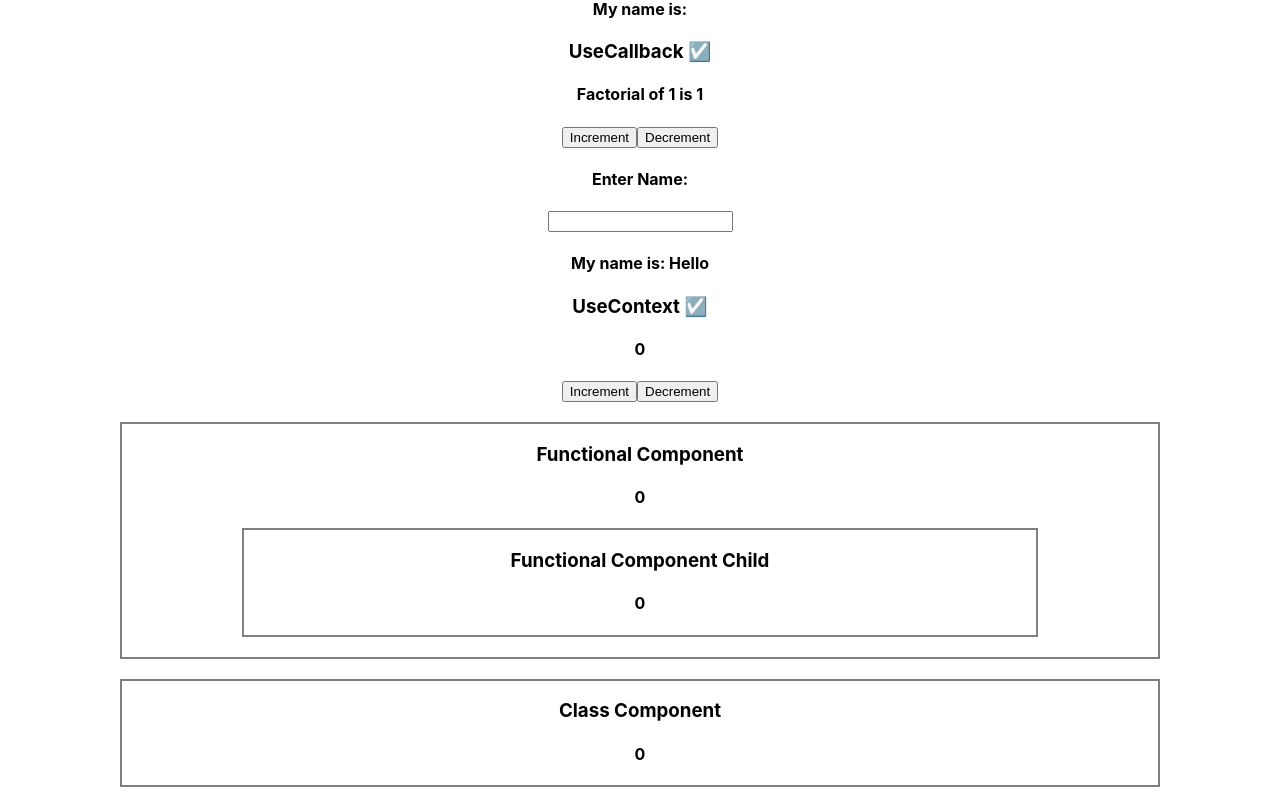
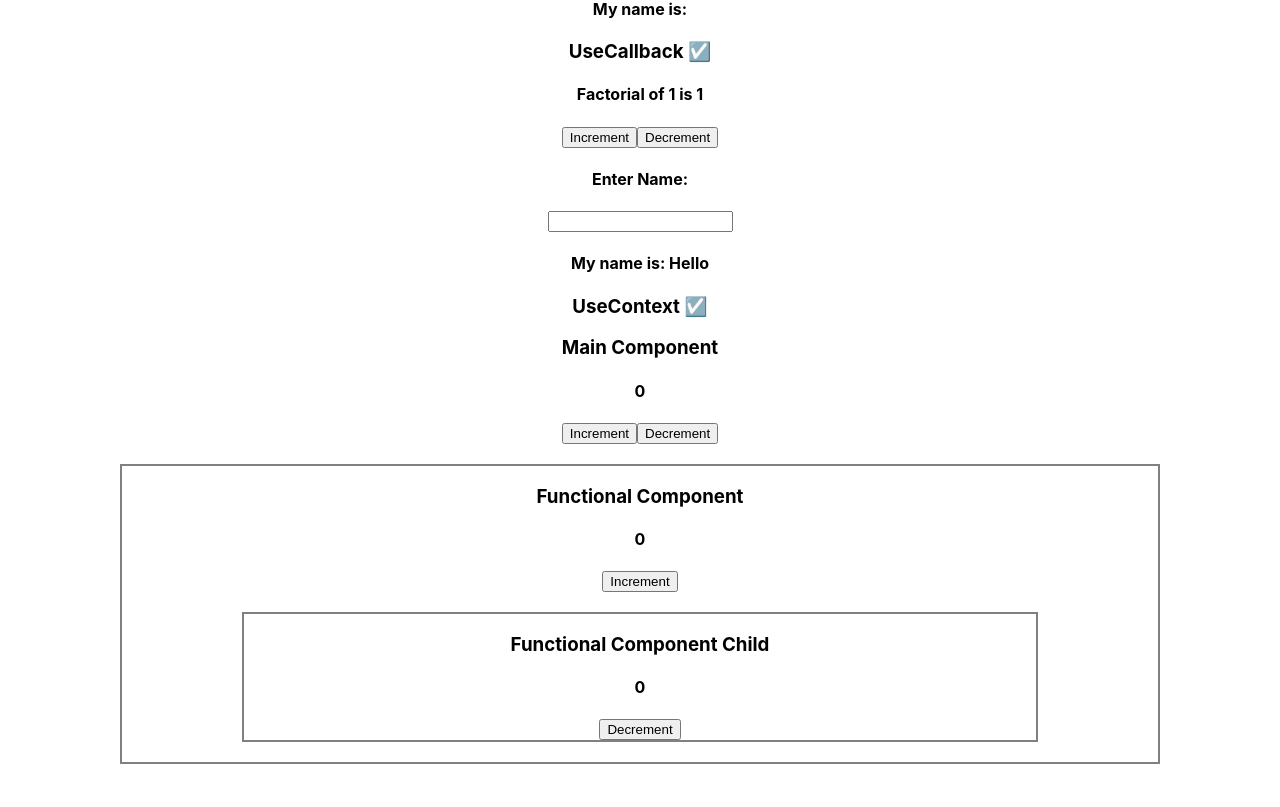
Before and after one commit to Tausif4171/React-Hooks, a React (Create React App) app: page / in a window 1280 px wide. Shown: the part 999-1806 px from the top of the page. After the commit the page ends 1783 px from the top, so only its background shows below. Built offline with nearby package versions, Linux system fonts and the light colour scheme.

Commit message:
Global counter state updated by its child component

```diff
--- a/src/React Hooks/useContext.js/CComponent.js
+++ b/src/React Hooks/useContext.js/CComponent.js
@@ -7,6 +7,7 @@ class CComponent extends React.Component {
       <div style={{ border: "2px solid grey", margin: "0px 120px 20px 120px" }}>
         <h3>Class Component</h3>
         <h4>{this.props.counter}</h4>
+
         <CounterContext.Consumer>
           {(value) => <h4>{value}</h4>}
         </CounterContext.Consumer>
--- a/src/React Hooks/useContext.js/FComponent.js
+++ b/src/React Hooks/useContext.js/FComponent.js
@@ -2,22 +2,28 @@ import React, { useContext } from "react";
 import { CounterContext } from "./CounterContext";
 
 const FComponent = () => {
-  const value = useContext(CounterContext); // useContext avoid props drilling means passing counter values as a props to multiple component.
+  const { counter, setCounter } = useContext(CounterContext); // useContext hook avoid props drilling means passing counter values as a props to multiple component. useContext hook is more neat and clear as compared to the using of the context consumer in the class component.
   return (
     <div style={{ border: "2px solid grey", margin: "20px 120px 20px 120px" }}>
       <h3>Functional Component</h3>
-      <h4>{value}</h4>
+      <h4>{counter}</h4>
+
+      {/* Global counter state updated by functional component. */}
+      <button onClick={() => setCounter(counter + 1)}>Increment</button>
       <FComponentChild />
     </div>
   );
 };
 
-const FComponentChild = ({ counter }) => {
-  const value = useContext(CounterContext);
+const FComponentChild = () => {
+  const { counter, setCounter } = useContext(CounterContext);
   return (
     <div style={{ border: "2px solid grey", margin: "20px 120px 20px 120px" }}>
       <h3>Functional Component Child</h3>
-      <h4>{value}</h4>
+      <h4>{counter}</h4>
+
+      {/* Global counter state updated by functional child component. */}
+      <button onClick={() => setCounter(counter - 1)}>Decrement</button>
     </div>
   );
 };
--- a/src/React Hooks/useContext.js/Main.js
+++ b/src/React Hooks/useContext.js/Main.js
@@ -12,12 +12,14 @@ const UseContext = () => {
   return (
     <div>
       <h3>UseContext ☑️</h3>
+      <h3>Main Component</h3>
       <h4>{counter}</h4>
       <button onClick={increment}>Increment</button>
       <button onClick={() => setCounter(counter - 1)}>Decrement</button>
-      <CounterContext.Provider value={counter}>
+
+      <CounterContext.Provider value={{counter, setCounter}}>
         <FComponent />
-        <CComponent />
+        {/* <CComponent /> */}
       </CounterContext.Provider>
     </div>
   );
```
